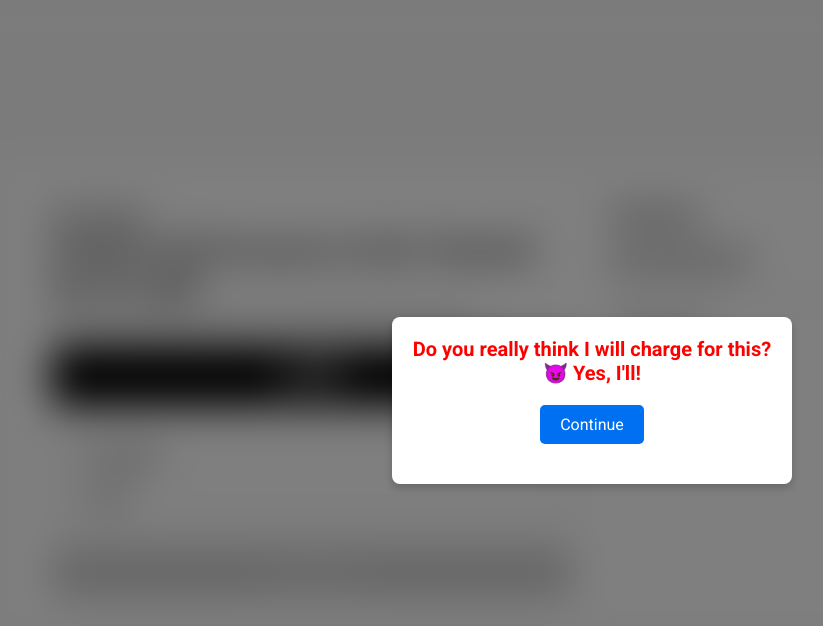
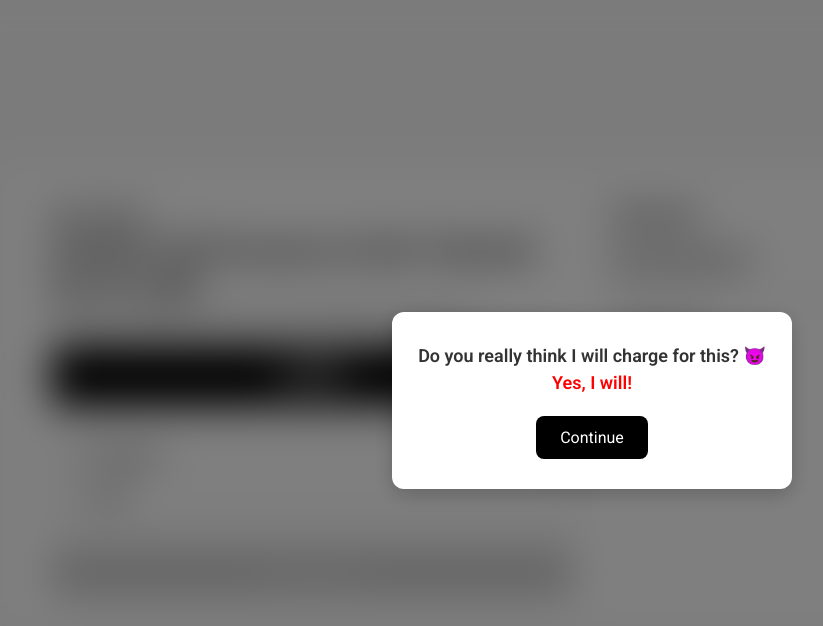
Before and after one commit to temp234ysg/fun, a React (Vite) app: page / in a window 1280 px wide. Both pictures are taken after a click on the button 360 px from the left and 376 px from the top of the page. Shown: the top 626 px of the page, without its empty margins (48-871 px from the left). Built offline with nearby package versions, Linux system fonts and the light colour scheme.

Commit message:
Update PaymentPage.jsx

```diff
--- a/src/PaymentPage.jsx
+++ b/src/PaymentPage.jsx
@@ -171,23 +171,60 @@ export default function PaymentPage({ userName, onPay }) {
 
       {/* Modal for the message */}
       {showMessage && (
-        <div className="popup-modal">
-          <div className="popup-content">
-            <p style={{ fontSize: "20px", textAlign: "center", color: "#ff0000", fontWeight: "bold" }}>
-              Do you really think I will charge for this? 😈  Yes, I'll!
+  <div
+    className="popup-modal"
+    style={{
+      position: "fixed",
+      top: 0,
+      left: 0,
+      width: "100%",
+      height: "100%",
+      backgroundColor: "rgba(0,0,0,0.5)", // dimmed background
+      display: "flex",
+      alignItems: "center",
+      justifyContent: "center",
+      zIndex: 1000,
+    }}
+  >
+    <div
+      className="popup-content"
+      style={{
+        background: "white",
+        borderRadius: "12px",
+        padding: "30px 25px",
+        maxWidth: "400px",
+        width: "90%",
+        textAlign: "center",
+        boxShadow: "0 6px 20px rgba(0,0,0,0.2)",
+        animation: "fadeIn 0.3s ease-in-out",
+      }}
+    >
+      <p
+        style={{
+          fontSize: "18px",
+          color: "#333",
+          fontWeight: "600",
+          lineHeight: "1.5",
+          marginBottom: "20px",
+        }}
+      >
+        Do you really think I will charge for this? 😈 <br />
+        <span style={{ color: "#ff0000" }}>Yes, I will!</span>
       </p>
+
       <button
         style={{
-                padding: "10px 20px",
+          padding: "12px 24px",
           fontSize: "16px",
-                backgroundColor: "#0070f3",
+          backgroundColor: "black",
           color: "white",
           border: "none",
-                borderRadius: "5px",
+          borderRadius: "8px",
           cursor: "pointer",
-                display: "block",
-                margin: "20px auto",
+          transition: "all 0.2s ease",
         }}
+        onMouseOver={(e) => (e.target.style.opacity = "0.85")}
+        onMouseOut={(e) => (e.target.style.opacity = "1")}
         onClick={handleContinue}
       >
         Continue
@@ -195,6 +232,7 @@ export default function PaymentPage({ userName, onPay }) {
     </div>
   </div>
 )}
+
     </div>
   );
 }
```
Lines whose indentation alone changed are shown as unchanged.
